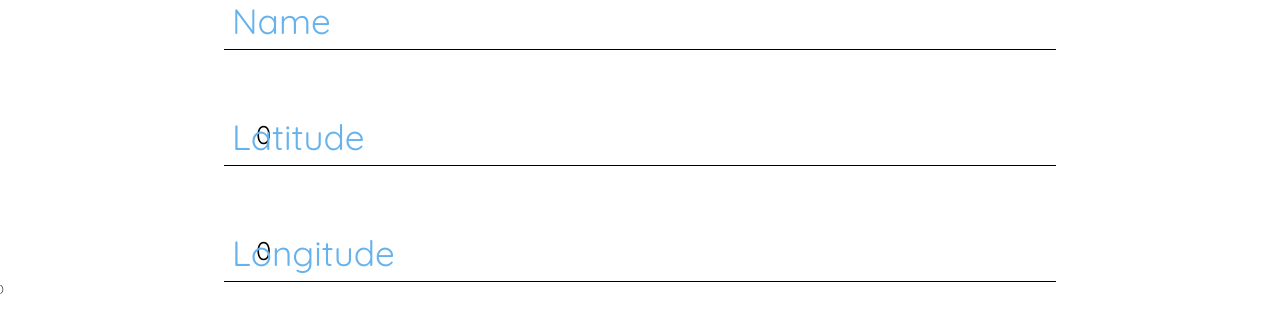
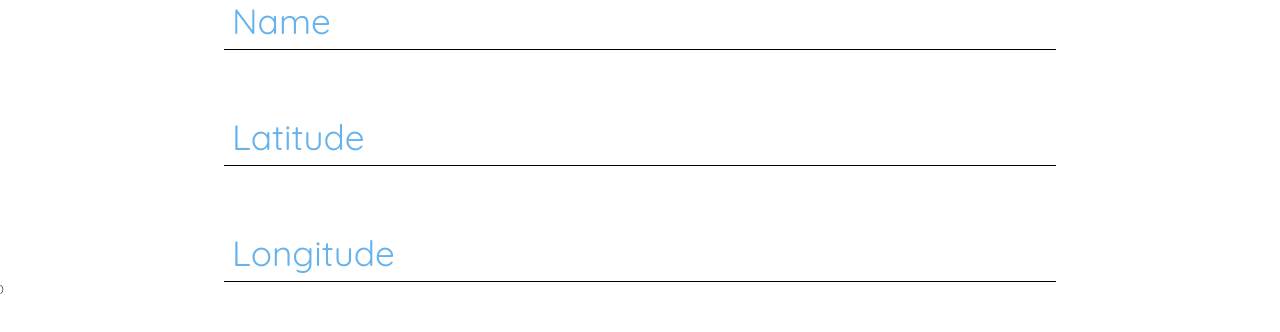
Before and after one commit to Lucidreline/mmrs, a React (Create React App) app in the folder client/: page /adventure-form in a window 1280 px wide. Shown: the part 236-568 px from the top of the page. Built offline with nearby package versions, Linux system fonts and the light colour scheme.

Commit message:
Fixed bug where 0 showed up in the Lat and Lon form on the adventure form.

```diff
--- a/client/src/components/adventure-form/adventure-form.component.tsx
+++ b/client/src/components/adventure-form/adventure-form.component.tsx
@@ -146,7 +146,7 @@ const AdventureForm = () => {
       />
       <Input
         activated={AdventureData.lat !== 0 ? true : false}
-        value={AdventureData.lat}
+        value={AdventureData.lat !== 0 ? AdventureData.lat : ''}
         type="number"
         name="lat"
         placeholder="Latitude"
@@ -154,7 +154,7 @@ const AdventureForm = () => {
       />
       <Input
         activated={AdventureData.lon !== 0 ? true : false}
-        value={AdventureData.lon}
+        value={AdventureData.lon !== 0 ? AdventureData.lon : ''}
         type="number"
         name="lon"
         placeholder="Longitude"
```
